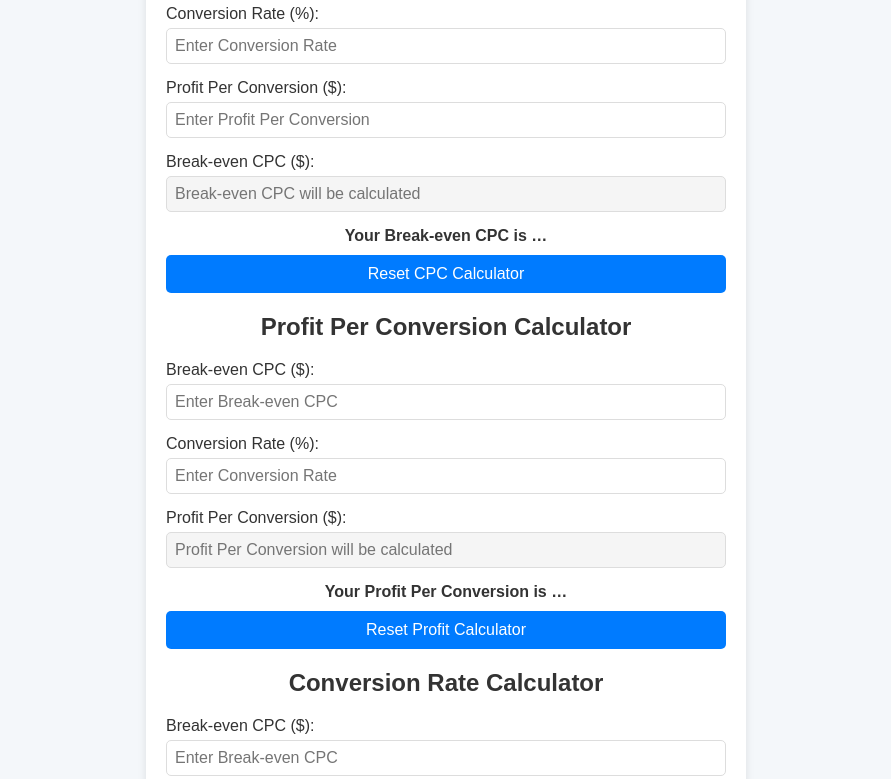
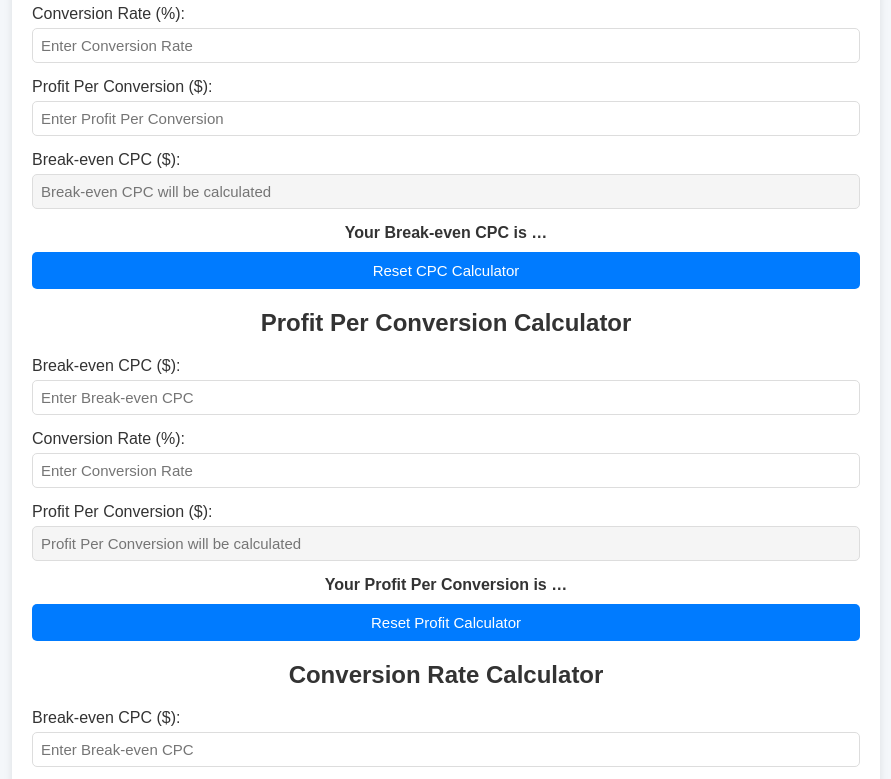
Before and after one commit to chaupham1092/brkevncpc, a plain HTML site: page index.html in a window 1280 px wide. Shown: the part 103-882 px from the top of the page, without its empty margins (194-1085 px from the left). Drawn offline with Linux system fonts and the light colour scheme.

Commit message:
Update style.css

```diff
--- a/style.css
+++ b/style.css
@@ -125,3 +125,26 @@
   .cpc-info strong {
     color: #333; /* Darker color for emphasized text */
   }
+
+@media (min-width: 1024px) {
+  .container {
+    width: 70%; /* Expand container width for large PC screens */
+    max-width: 1000px; /* Wider max width for large displays */
+  }
+
+  h1 {
+    font-size: 24px; /* Slightly larger headers */
+  }
+
+  label {
+    font-size: 16px; /* Improved readability */
+  }
+
+  input {
+    font-size: 15px; /* Adjust input font size */
+  }
+
+  button {
+    font-size: 15px;
+  }
+}
```
